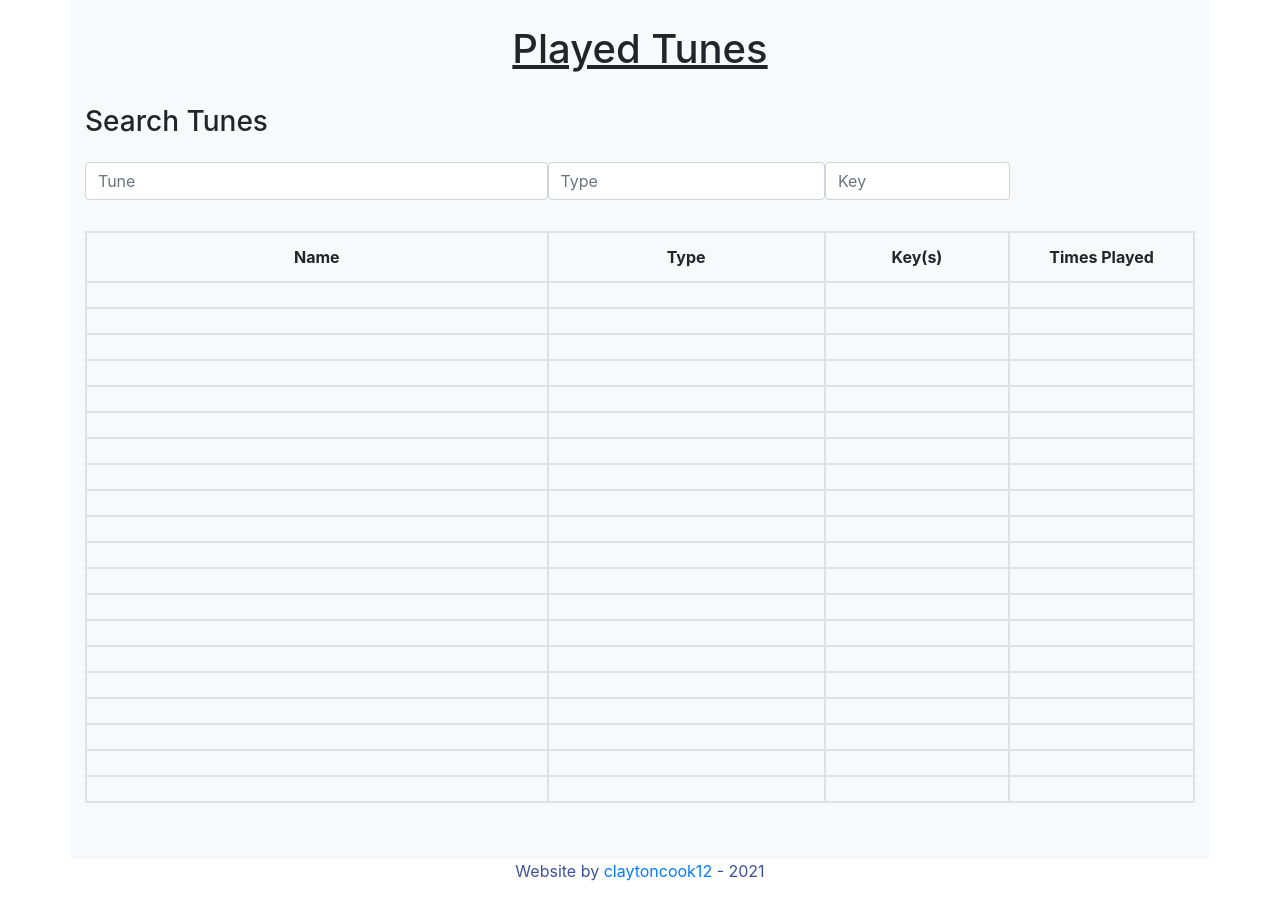
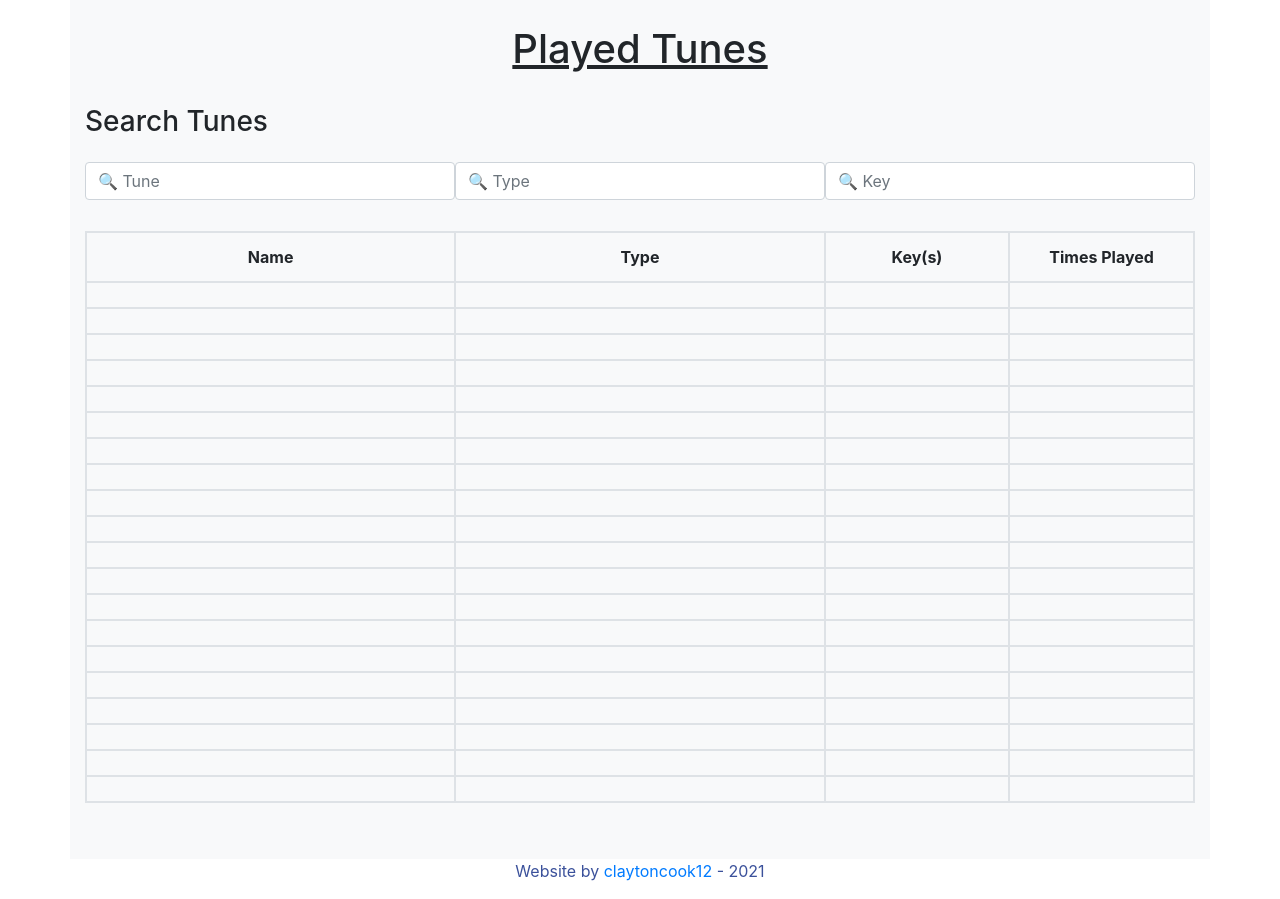
Before and after one commit to claytoncook12/VGSDBWebsite, a Django app: template DjangoApp/session/templates/session/tunes_all.html in a window 1280 px wide. Shown: the part 56-955 px from the top of the page. Run offline with Django 3.2, Linux system fonts and the light colour scheme; the template is opened without the code that fills it: values that come from a table or form of the project are taken from there, others are empty; data comes from the database, SQL or seed files in the repository; some libraries are stand-ins or nearby versions.

Commit message:
update all tunes table to adjust for screen size

```diff
--- a/DjangoApp/session/templates/session/tunes_all.html
+++ b/DjangoApp/session/templates/session/tunes_all.html
@@ -10,22 +10,22 @@
     <form>
         <h3 style="text-align: left">Search Tunes</h3>
         <div class="form-group row" style="padding: 15px">
-          <input type="text" class="form-control col-4 col-sm-5" id="tuneName" onkeyup="searchTuneType()" placeholder="Tune">
-          <input type="text" class="form-control col-4 col-sm-3" id="typeName" onkeyup="searchTuneType()" placeholder="Type">
-          <input type="text" class="form-control col-2 col-sm-2" id="keyName" onkeyup="searchTuneType()" placeholder="Key">
+          <input type="text" class="form-control col-md-4" id="tuneName" onkeyup="searchTuneType()" placeholder="&#x1F50D Tune">
+          <input type="text" class="form-control col-md-4" id="typeName" onkeyup="searchTuneType()" placeholder="&#x1F50D Type">
+          <input type="text" class="form-control col-md-4" id="keyName" onkeyup="searchTuneType()" placeholder="&#x1F50D Key">
         </div>
     </form>
 
     <table id="myTable" class="table table-bordered" style="text-align: center;">
         <tr class="header d-flex">
-          <th class='col-4 col-sm-5'>Name</th>
-          <th class='col-4 col-sm-3'>Type</th>
-          <th class='col-2 col-sm-2'>Key(s)</th>
-          <th class='col-2 col-sm-2'>Times Played</th>
+          <th class='col-sm-4 col-md-4'>Name</th>
+          <th class='col-sm-4 col-md-4'>Type</th>
+          <th class='col-sm-4 col-md-2'>Key(s)</th>
+          <th class='d-none d-md-block col-lg-2'>Times Played</th>
         </tr>
         {% for tune in played_tunes %}
         <tr class='d-flex' style="">
-            <td class='col-4 col-sm-5'>
+            <td class='col-sm-4 col-md-4'>
                 <a href="{% url 'tune_detail' tune.tune__tune_id %}">
                 {{ tune.tune__name1|title }}
                 {% if tune.tune__name2 %}
@@ -39,15 +39,15 @@
                 {% endif %}
                 </a>
             </td>
-            <td class='col-4 col-sm-3'>
+            <td class='col-sm-4 col-md-4'>
                 {{ tune.tune__tune_type__tune_type_char }}
             </td>
-            <td class='col-2 col-sm-2'>
+            <td class='col-sm-4 col-md-2'>
                 {% for key in tune.keys %}
                     {{ key }}{% if not forloop.last %},{% endif %}
                 {% endfor %}
             </td>
-            <td class='col-2 col-sm-2'>
+            <td class='d-none d-md-block col-lg-2'>
                {{ tune.tune__tune_id__count }}
             </td>
         </tr>
```
